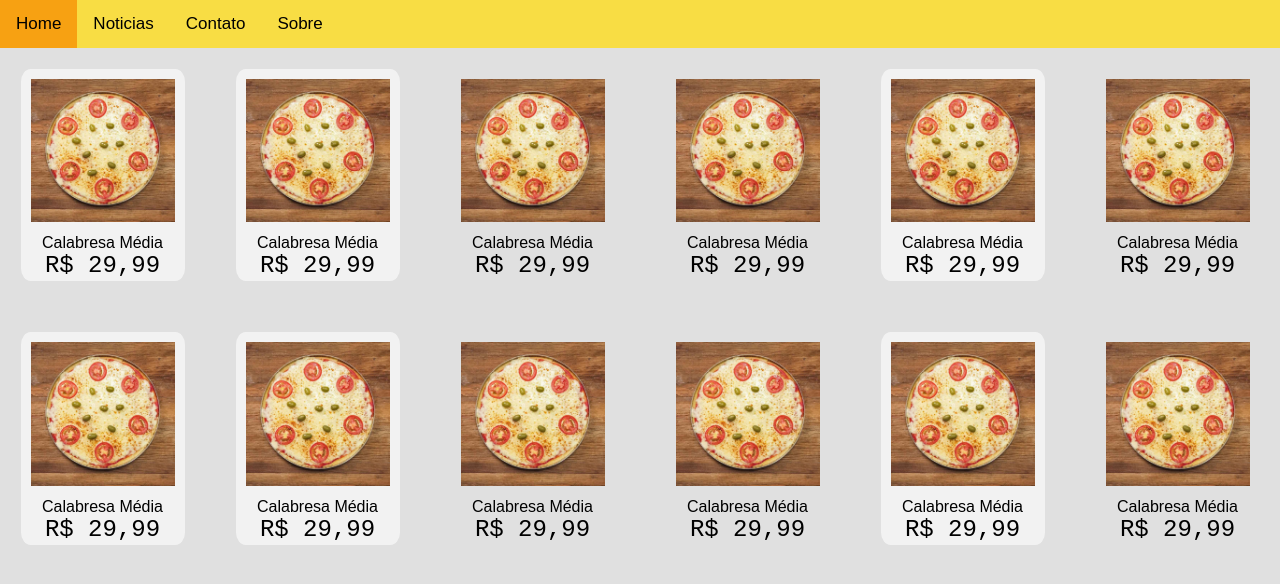
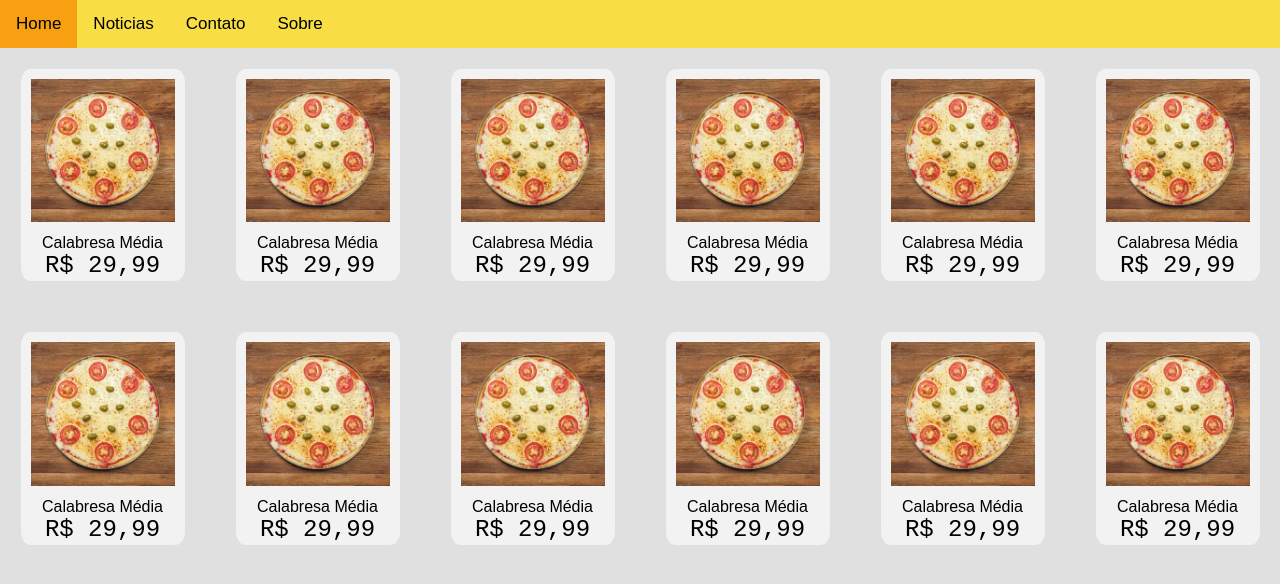
Before and after one commit to gabrielnama2/Trabalho-Prog-Web, a plain HTML site: page homepage.html in a window 1280 px wide. Drawn offline with Linux system fonts and the light colour scheme.

Commit message:
Update homepage.html

```diff
--- a/homepage.html
+++ b/homepage.html
@@ -34,14 +34,14 @@
             </div>
         </div>
         <div class=".item3">
-            <div class="box-prod2">
+            <div class="box-prod1">
                 <a href="#"><img src="img/pizza.jpg"></a>
                 <div class="nome-prod">Calabresa Média</div>
                 <div class="preco">R$ 29,99</div>
             </div>
         </div>
         <div class=".item4">
-            <div class="box-prod">
+            <div class="box-prod1">
                 <a href="#"><img src="img/pizza.jpg"></a>
                 <div class="nome-prod">Calabresa Média</div>
                 <div class="preco">R$ 29,99</div>
@@ -55,7 +55,7 @@
             </div>
         </div>
         <div class=".item6">
-            <div class="box-prod2">
+            <div class="box-prod1">
                 <a href="#"><img src="img/pizza.jpg"></a>
                 <div class="nome-prod">Calabresa Média</div>
                 <div class="preco">R$ 29,99</div>
@@ -76,14 +76,14 @@
             </div>
         </div>
         <div class=".item9">
-            <div class="box-prod2">
+            <div class="box-prod1">
                 <a href="#"><img src="img/pizza.jpg"></a>
                 <div class="nome-prod">Calabresa Média</div>
                 <div class="preco">R$ 29,99</div>
             </div>
         </div>
         <div class=".item10">
-            <div class="box-prod">
+            <div class="box-prod1">
                 <a href="#"><img src="img/pizza.jpg"></a>
                 <div class="nome-prod">Calabresa Média</div>
                 <div class="preco">R$ 29,99</div>
@@ -97,7 +97,7 @@
             </div>
         </div>
         <div class=".item12">
-            <div class="box-prod2">
+            <div class="box-prod1">
                 <a href="#"><img src="img/pizza.jpg"></a>
                 <div class="nome-prod">Calabresa Média</div>
                 <div class="preco">R$ 29,99</div>
```
